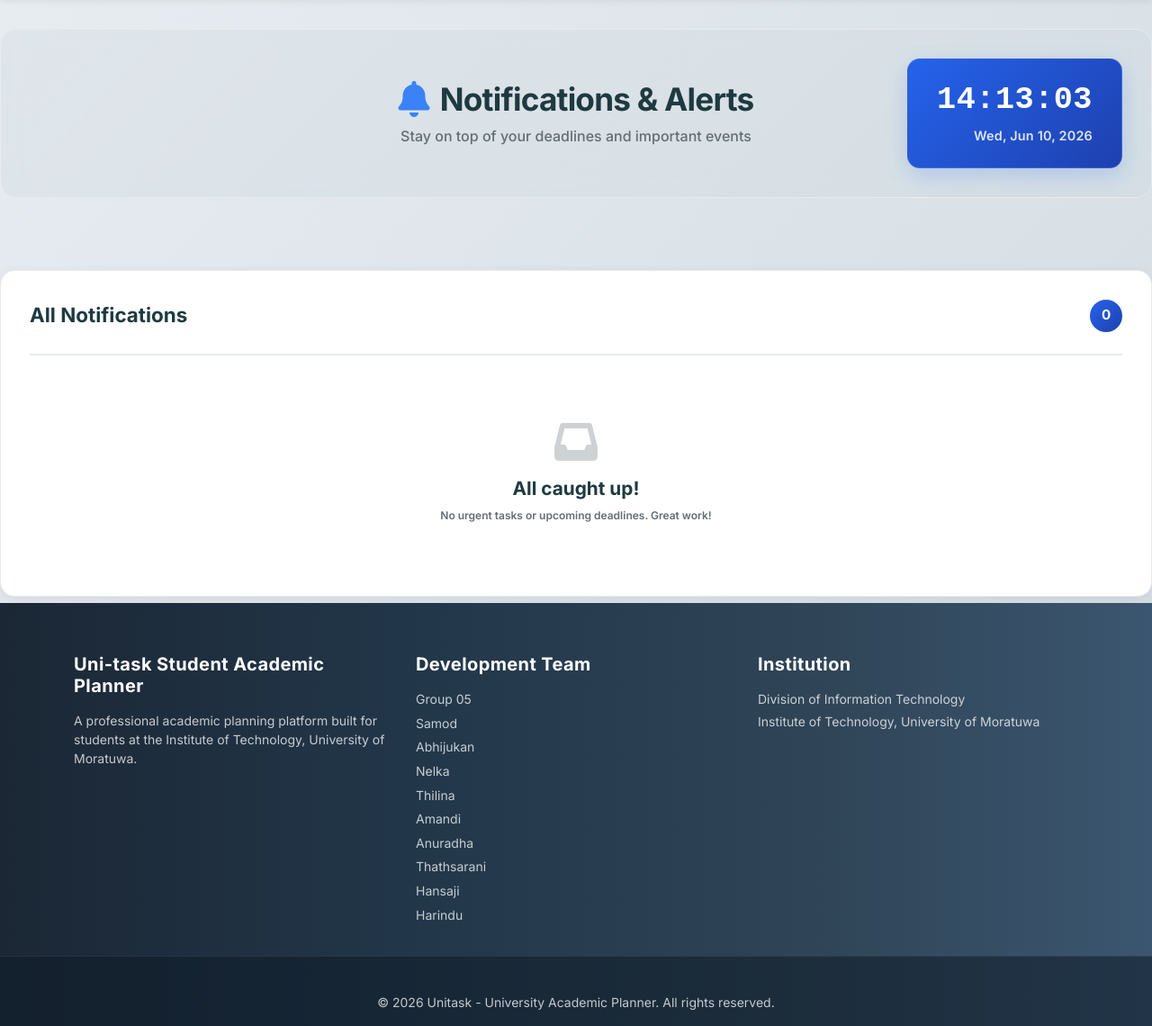
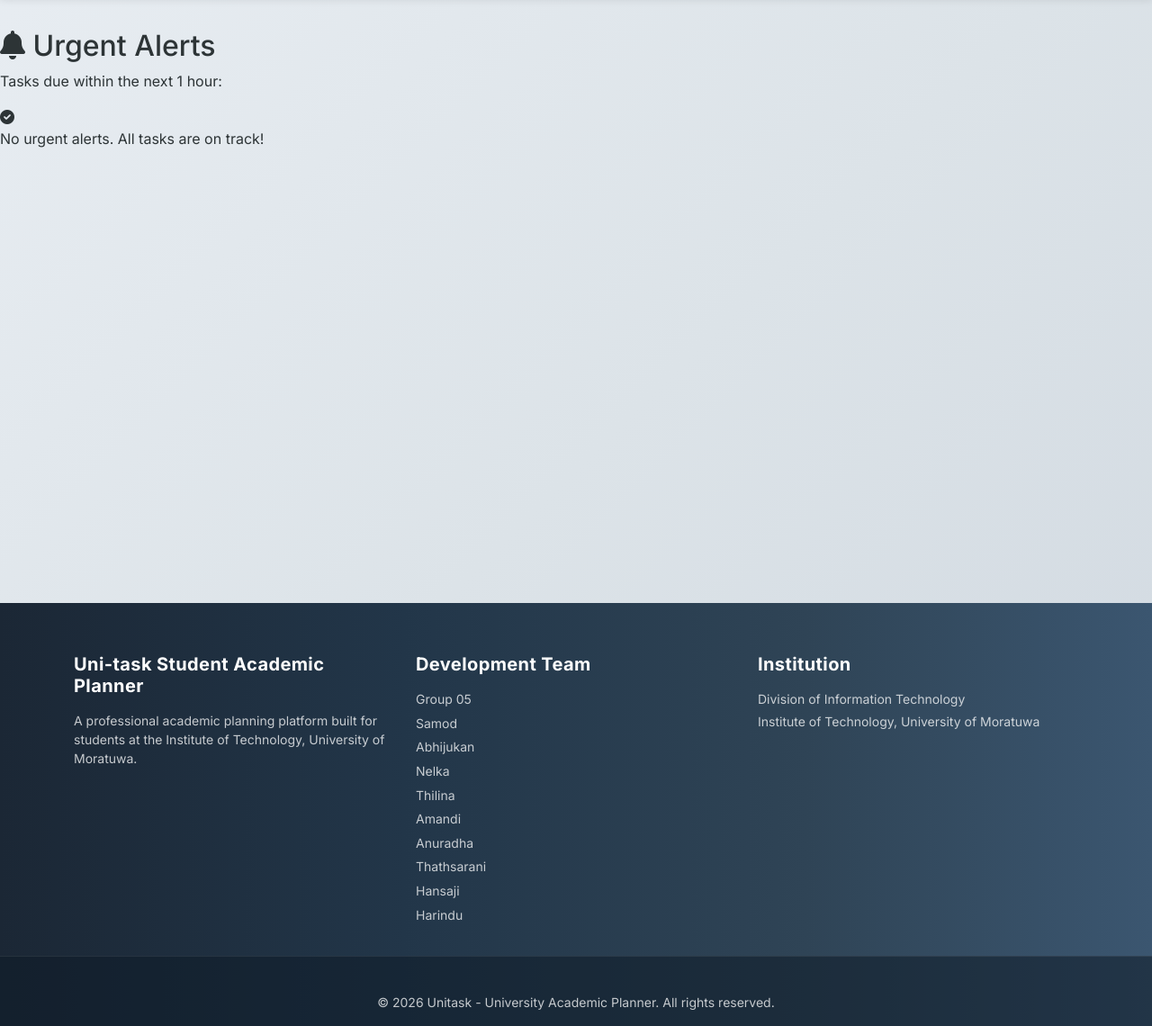
Before and after one commit to Keshara14/Uni-task, a Flask app: page /notifications in a window 1280 px wide. Shown: the part 100-1240 px from the top of the page at 90% size. Run offline with Flask 3, Linux system fonts and the light colour scheme; the visitor is signed in with stand-in values (Sample User, id 1); data that the repository does not hold is empty.

Commit message:
Update notifications.html

```diff
--- a/Uni-task Project/templates/notifications.html
+++ b/Uni-task Project/templates/notifications.html
@@ -1,138 +1,34 @@
 {% extends "base.html" %}
 
-{% block title %}Notifications - Student Planner{% endblock %}
-
-{% block extra_css %}
-<link rel="stylesheet" href="{{ url_for('static', filename='notifications.css') }}">
-{% endblock %}
-
 {% block content %}
-<div class="notifications-container">
-    <div class="page-header">
-        <div class="datetime-display-mobile">
-            <div class="time" id="current-time">00:00</div>
-            <div class="date" id="current-date">Loading...</div>
-        </div>
-        <div class="header-content">
-            <h1><i class="fas fa-bell"></i> Notifications & Alerts</h1>
-            <p>Stay on top of your deadlines and important events</p>
-        </div>
-        <div class="modern-datetime">
-            <div class="datetime-display">
-                <div class="time" id="current-time-desktop">00:00</div>
-                <div class="date" id="current-date-desktop">Loading...</div>
-            </div>
-        </div>
+<div class="notification-container">
+    <div class="notification-header">
+        <h2><i class="fas fa-bell"></i> Urgent Alerts</h2>
+        <p>Tasks due within the next 1 hour:</p>
     </div>
 
-    <div class="alert-cards-section">
-        {% if due_in_one_hour %}
-            {% for task in due_in_one_hour %}
-            <div class="alert-card alert-urgent">
-                <div class="alert-icon">
-                    <i class="fas fa-fire"></i>
-                </div>
-                <div class="alert-content">
-                    <h3>{{ task.title }}</h3>
-                    <p>{{ task.category|capitalize }} task due soon</p>
-                </div>
-                <div class="alert-time">{{ task.minutes_remaining }} min</div>
-            </div>
-            {% endfor %}
-        {% endif %}
-    </div>
+    <div class="alert-list">
+        {% if tasks %}
+            {% for task in tasks %}
+                <div class="alert-card">
+                    <div class="alert-info">
+                        <h3>{{ task.task_name }}</h3>
+                        <p class="deadline-text">
+                            <i class="far fa-clock"></i> Deadline: {{ task.deadline.strftime('%Y-%m-%d %H:%M') }}
+                        </p>
+                    </div>
 
-    <div class="notifications-section">
-        <div class="section-header">
-            <h2>All Notifications</h2>
-            <span class="notification-count">{{ (due_in_one_hour|length) + (upcoming_tasks|length) }}</span>
-        </div>
-
-        {% if due_in_one_hour %}
-        <div class="notification-group">
-            <div class="group-label">
-                <i class="fas fa-hourglass-end"></i> Due Soon (Next Hour)
-            </div>
-            <div class="notifications-list">
-                {% for task in due_in_one_hour %}
-                <div class="notification-item urgent-item">
-                    <div class="notification-accent urgent"></div>
-                    <div class="notification-icon urgent">
-                        <i class="fas fa-exclamation-circle"></i>
-                    </div>
-                    <div class="notification-details">
-                        <h4>{{ task.title }}</h4>
-                        <p>{{ task.category|capitalize }} task • Due at {{ task.deadline.strftime('%I:%M %p') }}</p>
-                    </div>
-                    <div class="notification-meta">
-                        <span class="time-label">{{ task.minutes_remaining }} min</span>
+                    <div class="alert-badge">
+                        <span>{{ task.minutes_remaining }} mins remaining!</span>
                     </div>
                 </div>
-                {% endfor %}
+            {% endfor %}
+        {% else %}
+            <div class="no-alerts">
+                <i class="fas fa-check-circle"></i>
+                <p>No urgent alerts. All tasks are on track!</p>
             </div>
-        </div>
-        {% endif %}
-
-        {% if upcoming_tasks %}
-        <div class="notification-group">
-            <div class="group-label">
-                <i class="fas fa-calendar-alt"></i> Next 24 Hours
-            </div>
-            <div class="notifications-list">
-                {% for task in upcoming_tasks %}
-                <div class="notification-item upcoming-item">
-                    <div class="notification-accent upcoming"></div>
-                    <div class="notification-icon upcoming">
-                        <i class="fas fa-clock"></i>
-                    </div>
-                    <div class="notification-details">
-                        <h4>{{ task.title }}</h4>
-                        <p>{{ task.deadline_formatted }}</p>
-                    </div>
-                    <div class="notification-meta">
-                        <span class="time-label">{{ task.hours_remaining }}h</span>
-                    </div>
-                </div>
-                {% endfor %}
-            </div>
-        </div>
-        {% endif %}
-
-        {% if not due_in_one_hour and not upcoming_tasks %}
-        <div class="empty-state">
-            <i class="fas fa-inbox"></i>
-            <h3>All caught up!</h3>
-            <p>No urgent tasks or upcoming deadlines. Great work!</p>
-        </div>
         {% endif %}
     </div>
 </div>
-
-<script>
-function updateDateTime() {
-    const now = new Date();
-
-    const hours = String(now.getHours()).padStart(2, '0');
-    const minutes = String(now.getMinutes()).padStart(2, '0');
-    const seconds = String(now.getSeconds()).padStart(2, '0');
-    const timeString = `${hours}:${minutes}:${seconds}`;
-
-    const options = { weekday: 'short', year: 'numeric', month: 'short', day: 'numeric' };
-    const dateString = now.toLocaleDateString('en-US', options);
-
-    const timeElement = document.getElementById('current-time');
-    const dateElement = document.getElementById('current-date');
-    const timeDesktopElement = document.getElementById('current-time-desktop');
-    const dateDesktopElement = document.getElementById('current-date-desktop');
-
-    if (timeElement) timeElement.textContent = timeString;
-    if (dateElement) dateElement.textContent = dateString;
-    if (timeDesktopElement) timeDesktopElement.textContent = timeString;
-    if (dateDesktopElement) dateDesktopElement.textContent = dateString;
-}
-
-updateDateTime();
-
-setInterval(updateDateTime, 1000);
-</script>
 {% endblock %}
```
